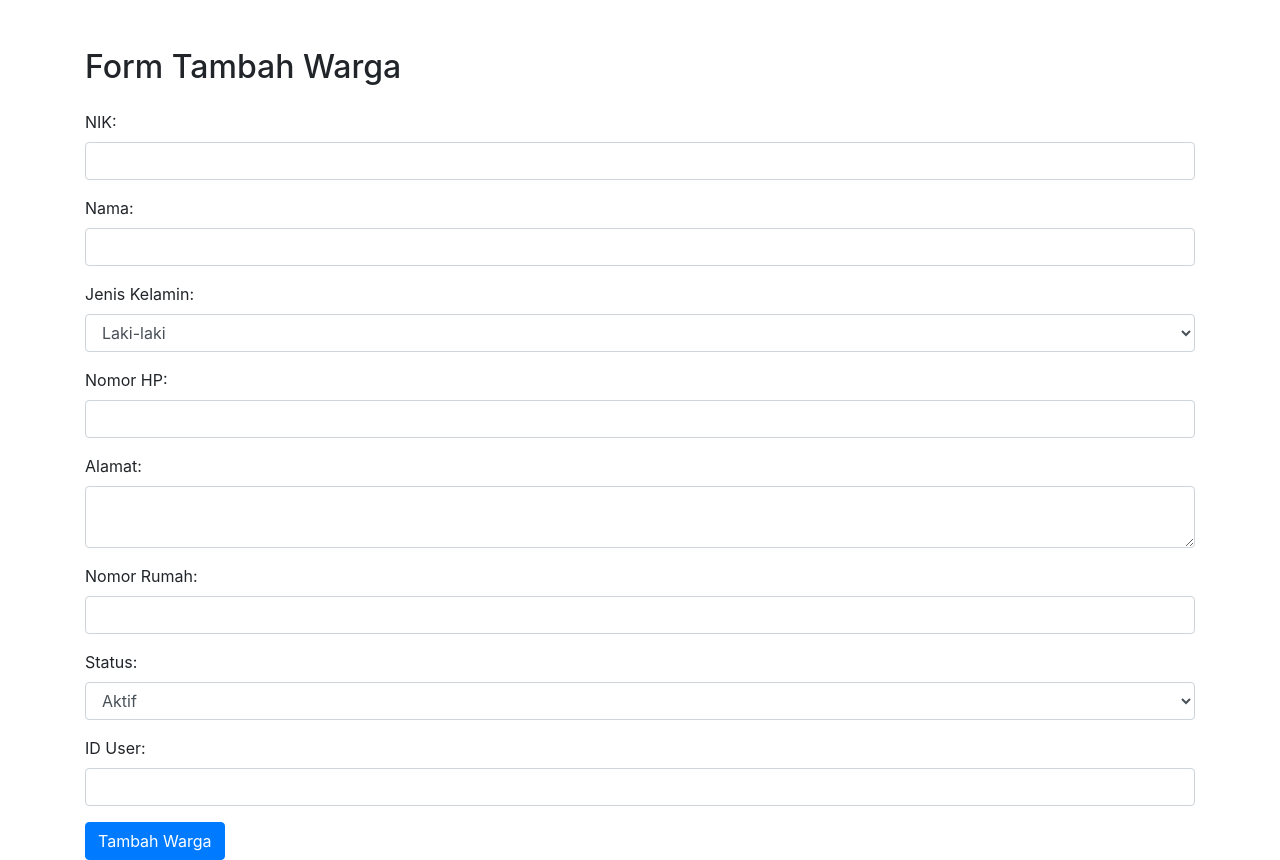
After one commit to alifamarta/Iuran-KasRT, a PHP site: page /scripts/tambah_warga.php in a window 1280 px wide. The commit adds this page. Run offline with PHP 8.4, Linux system fonts and the light colour scheme; some libraries are stand-ins or nearby versions.

Commit message:
Update scripts/login.php, add scripts/koneksi.php update tambah warga

```diff
--- a/pages/index.php
+++ b/pages/index.php
@@ -6,8 +6,10 @@
           content="width=device-width, user-scalable=no, initial-scale=1.0, maximum-scale=1.0, minimum-scale=1.0">
     <meta http-equiv="X-UA-Compatible" content="ie=edge">
     <title>Document</title>
+    <link rel="stylesheet" href="https://cdn.jsdelivr.net/npm/bootstrap@5.3.2/dist/css/bootstrap.min.css">
 </head>
 <body>
-
+<h1>Trial</h1>
+<a href="../scripts/tambah_warga.php" class="btn btn-primary" role="button">Link Button</a>
 </body>
 </html>
--- /dev/null
+++ b/scripts/hapus_warga.php
@@ -0,0 +1 @@
+<?php
--- /dev/null
+++ b/scripts/tambah_warga.php
@@ -0,0 +1,126 @@
+<?php
+$servername = "localhost";
+$username = "root";
+$password = "";
+$dbname = "db_kas_rt";
+
+$conn = new mysqli($servername, $username, $password, $dbname);
+
+// cek koneksi
+if ($conn->connect_error) {
+    die("Connection failed: " . $conn->connect_error);
+}
+
+
+if ($_SERVER["REQUEST_METHOD"] == "POST") {
+    $nik = $_POST["nik"];
+    $nama = $_POST["nama"];
+    $jenis_kelamin = $_POST["jenis_kelamin"];
+    $no_hp = $_POST["no_hp"];
+    $alamat = $_POST["alamat"];
+    $no_rumah = $_POST["no_rumah"];
+    $status = $_POST["status"];
+    $users_id = $_POST["users_id"];
+
+    // Validasi Data nya
+    $checkDuplicateQuery = "SELECT COUNT(*) as count FROM warga WHERE nik = ?";
+    $stmt = $conn->prepare($checkDuplicateQuery);
+    $stmt->bind_param("s", $nik);
+    $stmt->execute();
+    $result = $stmt->get_result();
+    $row = $result->fetch_assoc();
+
+    if ($row['count'] > 0) {
+        echo "Error: NIK '$nik' already exists in the database.";
+    } else {
+        // Insert data into the warga table using prepared statement
+        $insertQuery = "INSERT INTO warga (nik, nama, jenis_kelamin, no_hp, alamat, no_rumah, status, users_id)
+                        VALUES (?, ?, ?, ?, ?, ?, ?, ?)";
+        $stmt = $conn->prepare($insertQuery);
+        $stmt->bind_param("sssssssi", $nik, $nama, $jenis_kelamin, $no_hp, $alamat, $no_rumah, $status, $users_id);
+
+        if ($stmt->execute()) {
+            echo "Warga berhasil ditambahkan";
+        } else {
+            echo "Error: " . $stmt->error;
+        }
+    }
+    $stmt->close();
+}
+
+
+$conn->close();
+?>
+
+<!DOCTYPE html>
+<html lang="en"><!-- Bootstrap CSS -->
+<head>
+    <meta charset="UTF-8">
+    <meta name="viewport" content="width=device-width, initial-scale=1.0">
+    <title>Form Tambah Warga</title>
+
+    <link rel="stylesheet" href="https://maxcdn.bootstrapcdn.com/bootstrap/4.0.0/css/bootstrap.min.css">
+</head>
+<body>
+
+<div class="container mt-5">
+    <h2 class="mb-4">Form Tambah Warga</h2>
+
+    <form method="post" action="<?php echo htmlspecialchars($_SERVER["PHP_SELF"]); ?>">
+        <div class="form-group">
+            <label for="nik">NIK:</label>
+            <input type="text" class="form-control" name="nik" required>
+        </div>
+
+        <div class="form-group">
+            <label for="nama">Nama:</label>
+            <input type="text" class="form-control" name="nama" required>
+        </div>
+
+        <div class="form-group">
+            <label for="jenis_kelamin">Jenis Kelamin:</label>
+            <select class="form-control" name="jenis_kelamin">
+                <option value="L">Laki-laki</option>
+                <option value="P">Perempuan</option>
+            </select>
+        </div>
+
+        <div class="form-group">
+            <label for="no_hp">Nomor HP:</label>
+            <input type="text" class="form-control" name="no_hp">
+        </div>
+
+        <div class="form-group">
+            <label for="alamat">Alamat:</label>
+            <textarea class="form-control" name="alamat"></textarea>
+        </div>
+
+        <div class="form-group">
+            <label for="no_rumah">Nomor Rumah:</label>
+            <input type="text" class="form-control" name="no_rumah">
+        </div>
+
+        <div class="form-group">
+            <label for="status">Status:</label>
+            <select class="form-control" name="status">
+                <option value="1">Aktif</option>
+                <option value="2">Non Aktif</option>
+            </select>
+        </div>
+
+        <div class="form-group">
+            <label for="users_id">ID User:</label>
+            <input type="text" class="form-control" name="users_id" required>
+        </div>
+
+        <button type="submit" class="btn btn-primary">Tambah Warga</button>
+    </form>
+</div>
+
+<!-- Script CSS Dan Js-->
+<script src="https://code.jquery.com/jquery-3.2.1.slim.min.js"></script>
+<script src="https://cdnjs.cloudflare.com/ajax/libs/popper.js/1.12.9/umd/popper.min.js"></script>
+<script src="https://maxcdn.bootstrapcdn.com/bootstrap/4.0.0/js/bootstrap.min.js"></script>
+
+</body>
+</html>
--- /dev/null
+++ b/scripts/ubah_warga.php
@@ -0,0 +1 @@
+<?php
```
Also changed, not shown: styles/warga.css (added, +41 -0 lines), styles/index.css (line endings or trailing spaces).
